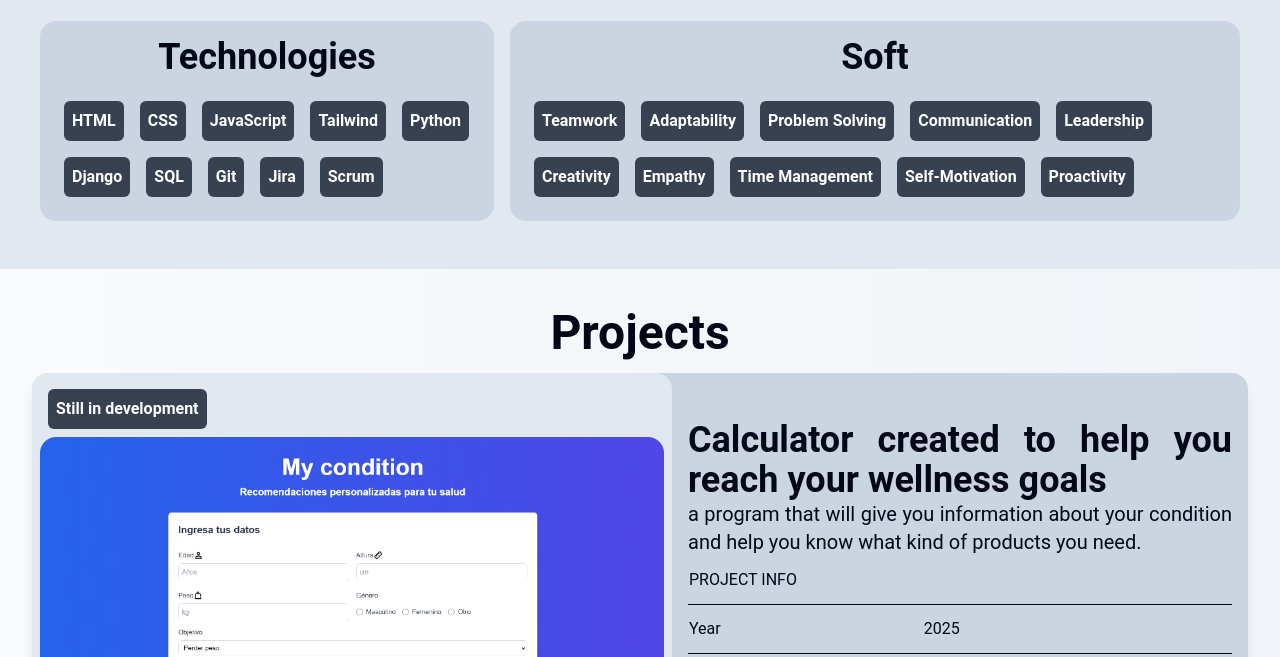
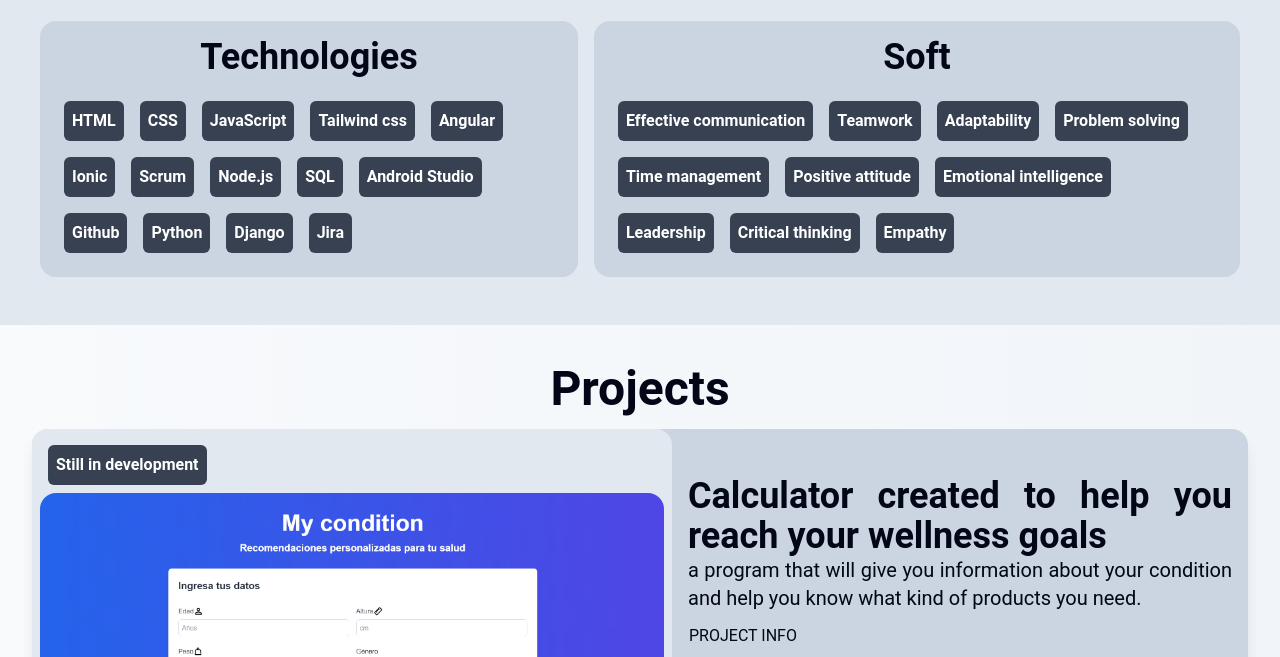
Before and after one commit to JoisRosalesDev/JoisPortfolio, a website: page index.html in a window 1280 px wide. Shown: the part 847-1504 px from the top of the page. Drawn offline with nearby package versions, Linux system fonts and the light colour scheme; animation ran at ten frames a second.

Commit message:
algunos arreglos

```diff
--- a/index.html
+++ b/index.html
@@ -109,28 +109,32 @@
             <span class="p-2 mx-2 my-2 btn-secondary rounded-2">HTML</span>
             <span class="p-2 mx-2 my-2 btn-secondary rounded-2">CSS</span>
             <span class="p-2 mx-2 my-2 btn-secondary rounded-2">JavaScript</span>
-            <span class="p-2 mx-2 my-2 btn-secondary rounded-2">Tailwind</span>
+            <span class="p-2 mx-2 my-2 btn-secondary rounded-2">Tailwind css</span>
+            <span class="p-2 mx-2 my-2 btn-secondary rounded-2">Angular</span>
+            <span class="p-2 mx-2 my-2 btn-secondary rounded-2">Ionic</span>
+            <span class="p-2 mx-2 my-2 btn-secondary rounded-2">Scrum</span>
+            <span class="p-2 mx-2 my-2 btn-secondary rounded-2">Node.js</span>
+            <span class="p-2 mx-2 my-2 btn-secondary rounded-2">SQL</span>
+            <span class="p-2 mx-2 my-2 btn-secondary rounded-2">Android Studio</span>
+            <span class="p-2 mx-2 my-2 btn-secondary rounded-2">Github</span>
             <span class="p-2 mx-2 my-2 btn-secondary rounded-2">Python</span>
             <span class="p-2 mx-2 my-2 btn-secondary rounded-2">Django</span>
-            <span class="p-2 mx-2 my-2 btn-secondary rounded-2">SQL</span>
-            <span class="p-2 mx-2 my-2 btn-secondary rounded-2">Git</span>
             <span class="p-2 mx-2 my-2 btn-secondary rounded-2">Jira</span>
-            <span class="p-2 mx-2 my-2 btn-secondary rounded-2">Scrum</span>
           </div>
         </div>
         <div class="flex flex-col flex-1 gap-4 p-4 mx-2 my-2 bg-slate-300 rounded-2">
           <h1 class="mb-1 text-4xl font-bold text-center">Soft</h1>
           <div class="flex flex-row flex-wrap gap-4 text-slate-50">
+            <span class="p-2 mx-2 my-2 btn-secondary">Effective communication</span>
             <span class="p-2 mx-2 my-2 btn-secondary">Teamwork</span>
             <span class="p-2 mx-2 my-2 btn-secondary">Adaptability</span>
-            <span class="p-2 mx-2 my-2 btn-secondary">Problem Solving</span>
-            <span class="p-2 mx-2 my-2 btn-secondary">Communication</span>
+            <span class="p-2 mx-2 my-2 btn-secondary">Problem solving</span>
+            <span class="p-2 mx-2 my-2 btn-secondary">Time management</span>
+            <span class="p-2 mx-2 my-2 btn-secondary">Positive attitude</span>
+            <span class="p-2 mx-2 my-2 btn-secondary">Emotional intelligence</span>
             <span class="p-2 mx-2 my-2 btn-secondary">Leadership</span>
-            <span class="p-2 mx-2 my-2 btn-secondary">Creativity</span>
+            <span class="p-2 mx-2 my-2 btn-secondary">Critical thinking</span>
             <span class="p-2 mx-2 my-2 btn-secondary">Empathy</span>
-            <span class="p-2 mx-2 my-2 btn-secondary">Time Management</span>
-            <span class="p-2 mx-2 my-2 btn-secondary">Self-Motivation</span>
-            <span class="p-2 mx-2 my-2 btn-secondary">Proactivity</span>
           </div>
         </div>
       </div>
@@ -146,7 +150,8 @@
         </div>
         <div class="flex flex-col justify-center order-1 p-4 md:order-2">
           <div class="pb-6 my-1 text-4xl font-bold">Calculator created to help you reach your wellness goals</div>
-          <div class="my-1 text-xl">a program that will give you information about your condition and help you know what kind of products you need.</div>
+          <div class="my-1 text-xl">a program that will give you information about your condition and help you know what
+            kind of products you need.</div>
           <div class="relative overflow-hidden">
             <table class="w-full text-left table-fixed">
               <thead>
```
Also changed, not shown: dist/styles.css, 1 other file.
